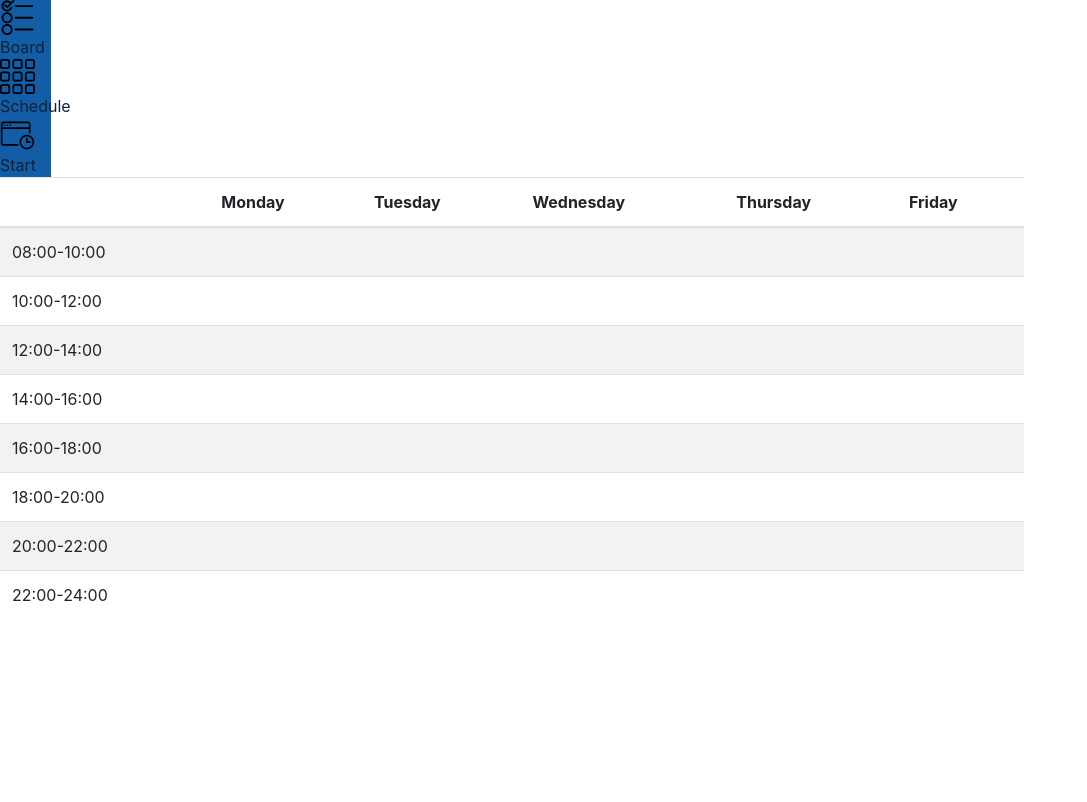
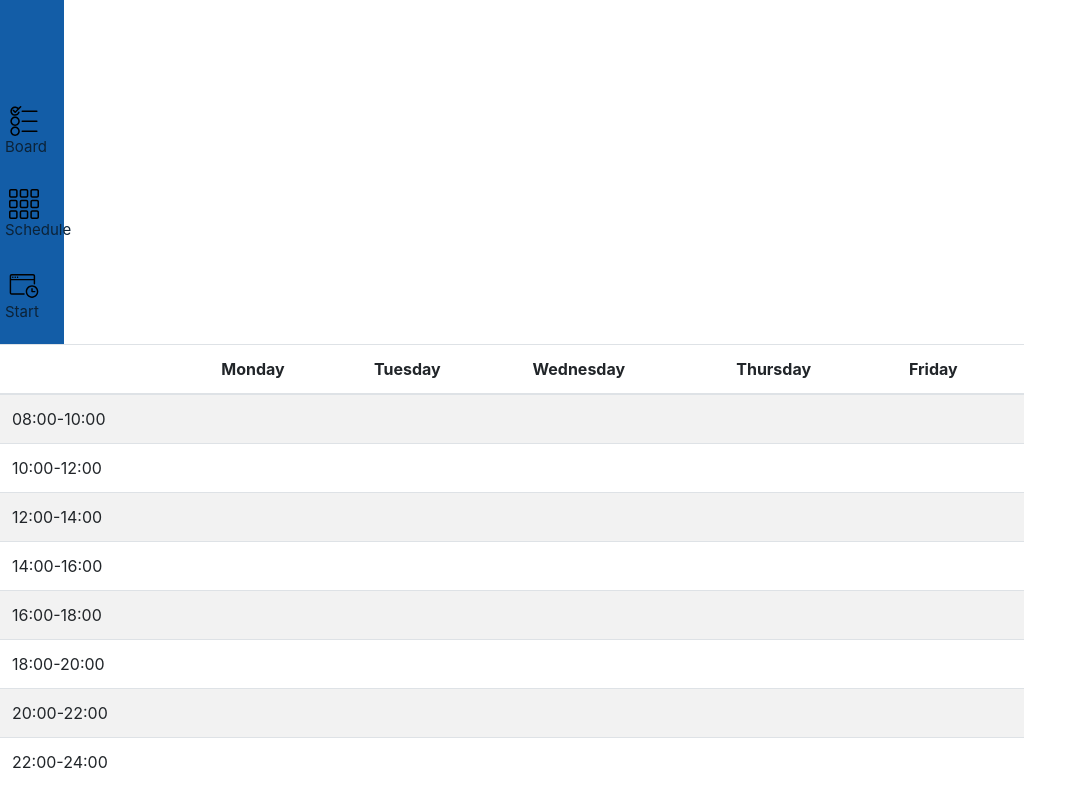
Before and after one commit to LiviaCavalcanti/ToDoBoard, a React (Create React App) app in the folder front/: page /schedule in a window 1280 px wide. Shown: the whole page, without its empty margins (0-1087 px from the left). Built offline with nearby package versions, Linux system fonts and the light colour scheme.

Commit message:
ajeitando css

```diff
--- a/front/src/components/SideBar/index.css
+++ b/front/src/components/SideBar/index.css
@@ -1,13 +1,28 @@
 .sidebar{
     height: 100%;
-    width: 4%;
+    width: 5%;
     background-color: #135DA7;
 }
 
 .icons {
-    height: 35px;
+    height: 30px;
+    padding:  0px 4px 0px;
 }
 
 .navLink{
-    color:#0C2338
+    color:#0C2338;
+
 }
+
+.nav-item {
+    padding:  10px 0px 20px 5px;
+    font-size: 15px;
+}
+
+.nav-item:hover {
+    color: #135DA7;
+}
+
+.nav.flex-column {
+    padding: 150% 0px 0px;
+}
--- a/front/src/components/SideBar/index.js
+++ b/front/src/components/SideBar/index.js
@@ -11,15 +11,15 @@ class SideBar extends Component {
         return(
             <div className="sidebar">
                 <ul class="nav flex-column">
-                    <li class="nav-item">
+                    <li className="nav-item">
                         <img src={boardImg} alt="boardIcon" className='icons'/>
                         <Link to='./boards' className='navLink'>Board</Link>
                     </li>
-                    <li class="nav-item">
+                    <li className="nav-item">
                         <img src={planImg} alt="planIcon" className='icons'/>
                         <Link to='/schedule' className='navLink'>Schedule</Link>
                     </li>
-                    <li class="nav-item">
+                    <li className="nav-item">
                         <img src={scheduleImg} alt="scheduleIcon" className='icons'/>
                         <Link to='/' className='navLink'>Start</Link>
                     </li>
```
